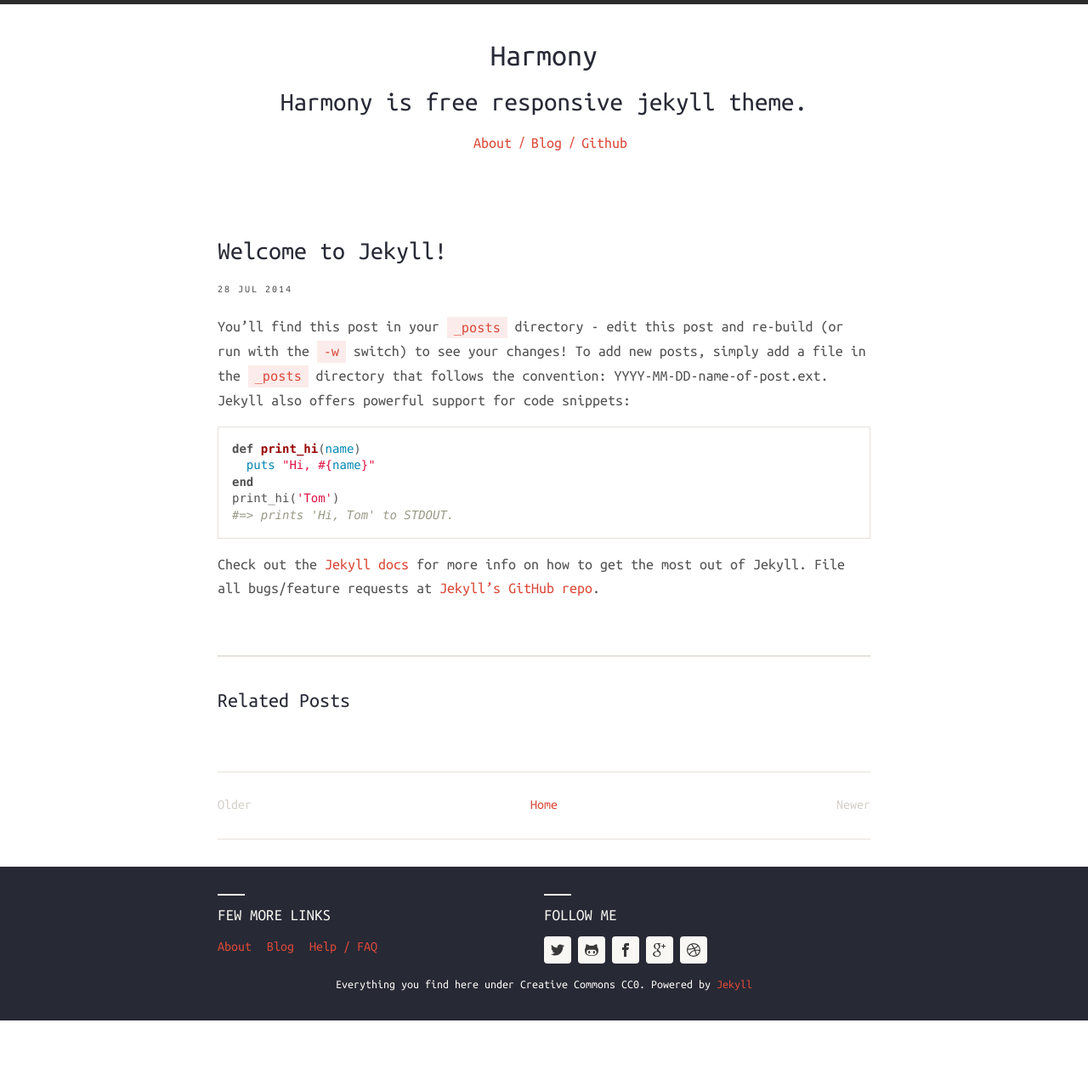
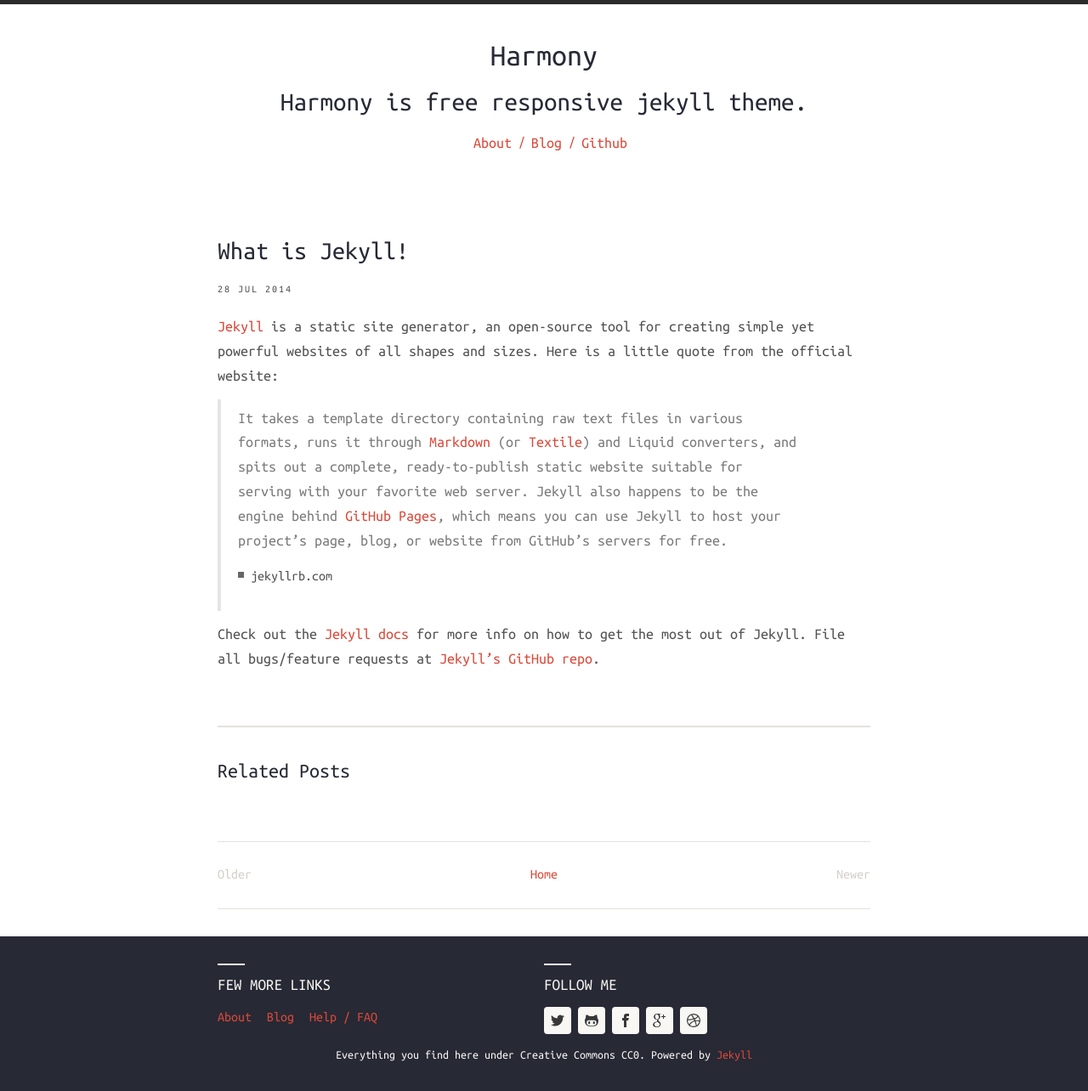
Before and after one commit to gayanvirajith/harmony, a Jekyll site: the page built from _posts/2014-07-28-welcome-to-jekyll.markdown, in a window 1280 px wide. Shown: the whole page at 85% size. Built offline with Jekyll 4.4.1, drawn with Linux system fonts in a browser that asks for light colours; nearby versions of some CDN libraries; before the commit the page ends 1201 px from its top, so only the background shows below that.

Commit message:
Modified welcome-to-jekyll post

```diff
--- a/_posts/2014-07-28-welcome-to-jekyll.markdown
+++ b/_posts/2014-07-28-welcome-to-jekyll.markdown
@@ -1,25 +1,21 @@
 ---
 layout: post
-title:  "Welcome to Jekyll!"
+title:  "What is Jekyll!"
 date:   2014-07-28 22:48:45
+description: Jekyll is a static site generator, an open-source tool for creating simple yet powerful websites of all shapes and sizes.
 categories:
 - blog
 ---
 
-You'll find this post in your `_posts` directory - edit this post and re-build (or run with the `-w` switch) to see your changes!
-To add new posts, simply add a file in the `_posts` directory that follows the convention: YYYY-MM-DD-name-of-post.ext.
+[Jekyll][jekyll] is a static site generator, an open-source tool for creating simple yet powerful websites of all shapes and sizes. Here is a little quote from the official website:
 
-Jekyll also offers powerful support for code snippets:
-
-{% highlight ruby %}
-def print_hi(name)
-  puts "Hi, #{name}"
-end
-print_hi('Tom')
-#=> prints 'Hi, Tom' to STDOUT.
-{% endhighlight %}
+> It takes a template directory containing raw text files in various formats, runs it through [Markdown][markdown] (or [Textile][textile]) and Liquid converters, and spits out a complete, ready-to-publish static website suitable for serving with your favorite web server. Jekyll also happens to be the engine behind [GitHub Pages][github-pages], which means you can use Jekyll to host your project’s page, blog, or website from GitHub’s servers for free.
+> - jekyllrb.com
 
 Check out the [Jekyll docs][jekyll] for more info on how to get the most out of Jekyll. File all bugs/feature requests at [Jekyll's GitHub repo][jekyll-gh].
 
 [jekyll-gh]: https://github.com/mojombo/jekyll
 [jekyll]:    http://jekyllrb.com
+[markdown]: http://daringfireball.net/projects/markdown/
+[textile]: http://redcloth.org/textile
+[github-pages]: http://pages.github.com/
```
